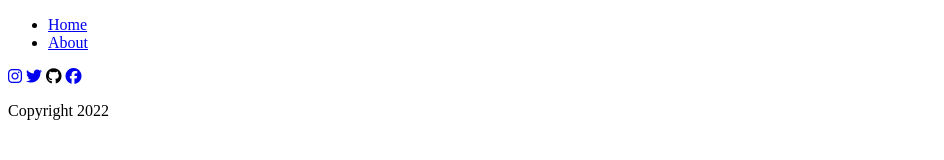
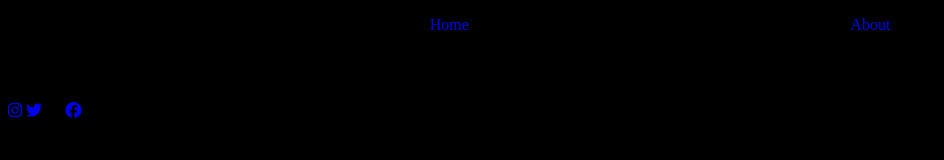
Before and after one commit to Princentaba1/Prince-s-Portfolio, a plain HTML site: page about.html in a window 1280 px wide. Shown: the whole page, without its empty margins (0-944 px from the left). Drawn offline with Linux system fonts and the light colour scheme.

Commit message:
9th commit addeda second css file

```diff
--- a/about.html
+++ b/about.html
@@ -4,9 +4,10 @@
     <meta charset="UTF-8">
     <meta http-equiv="X-UA-Compatible" content="IE=edge">
     <meta name="viewport" content="width=device-width, initial-scale=1.0">
+    <link rel="stylesheet" href="ntaba.css">
     <title>Document</title>
 </head>
-<body>
+<body style="background-color: black;"
 
     <header>
         <nav> <ul>
@@ -15,8 +16,8 @@
         </nav>
 
     </header>
-    <main>
-
+    <main class="paragraph">
+        <p>My names are Prince Ntaba Kabue<br>Born and raised in Kenya</p>
     </main>
     <footer>
         <section>
--- a/ntaba.css
+++ b/ntaba.css
@@ -6,7 +6,7 @@ ul{
 }
 .about-link{
     color: aliceblue;
-    padding-left: 50px;
+    padding-left: 500px;
 }
 .home-link{
     color: aliceblue;
```
Also changed, not shown: index.html (+3 -0 lines), ntaba2.css (added).
